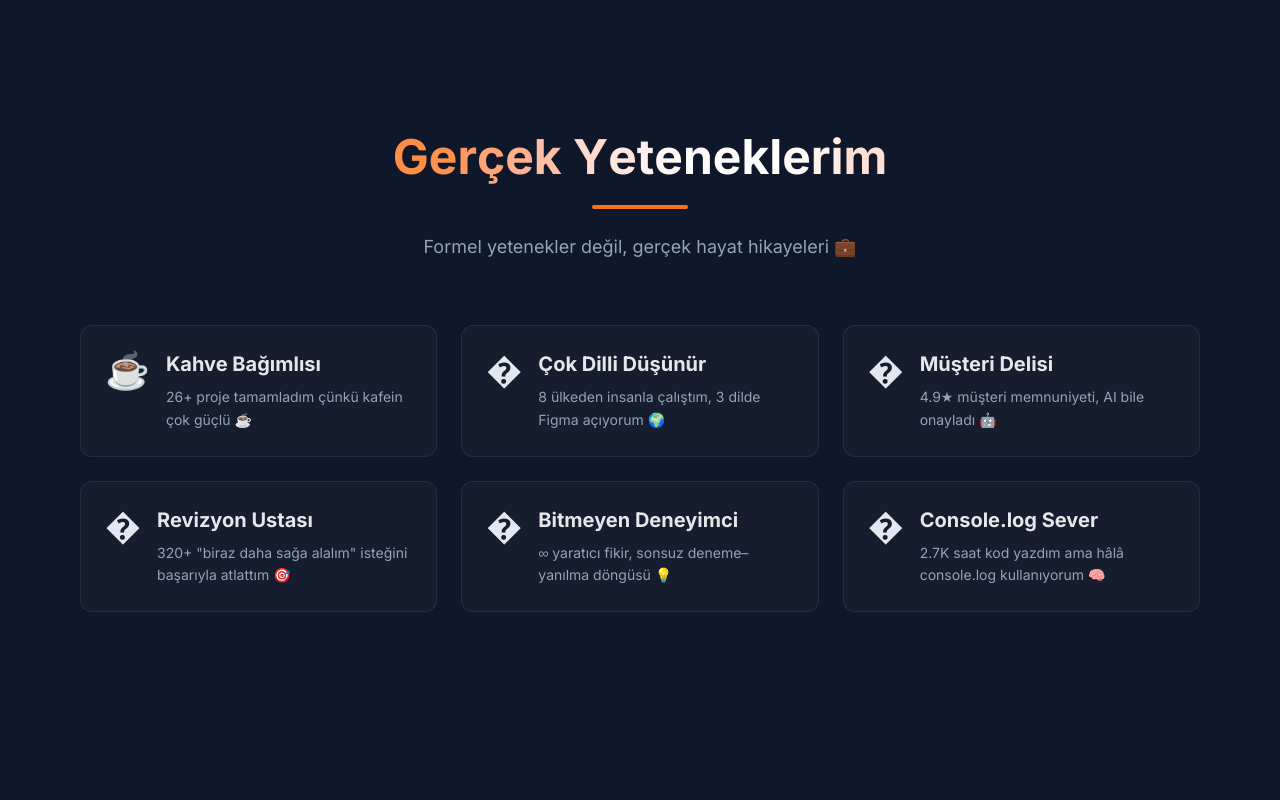
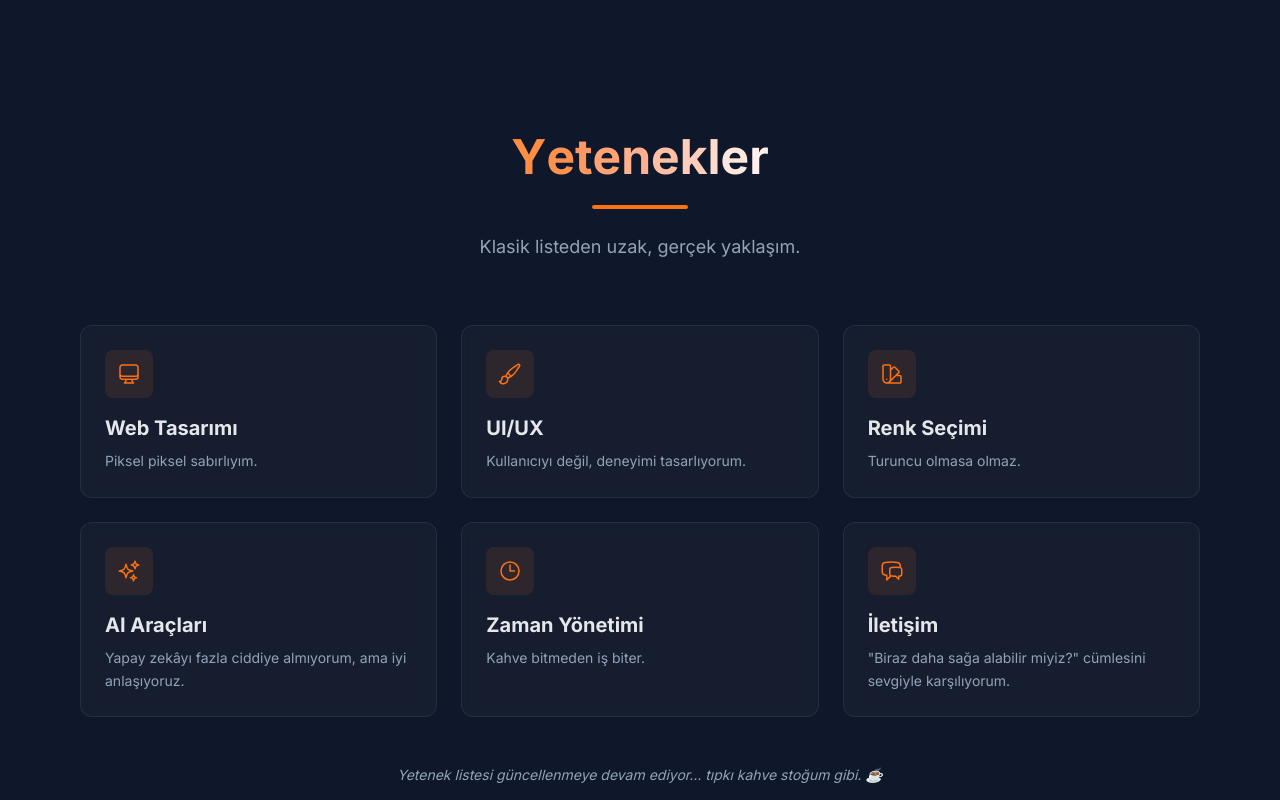
Before and after one commit to icnevudila/personal, a Next.js app: page / in a window 1280 px wide. Shown: the part 2860-3660 px from the top of the page. Built offline with nearby package versions, Linux system fonts and the light colour scheme; no server answers.

Commit message:
Yetenekler bölümü mizahi ve müşteri dostu hale getirildi

```diff
--- a/components/Skills.tsx
+++ b/components/Skills.tsx
@@ -4,16 +4,24 @@ import { motion, useInView } from 'framer-motion'
 import { useRef, useState, useEffect } from 'react'
 import { useLanguage } from '@/contexts/LanguageContext'
 import { AnimatedText } from './AnimatedText'
+import {
+  ComputerDesktopIcon,
+  PaintBrushIcon,
+  SwatchIcon,
+  SparklesIcon,
+  ClockIcon,
+  ChatBubbleLeftRightIcon
+} from '@heroicons/react/24/outline'
 
-interface StatCardProps {
-  value: string
-  label: string
+interface SkillCardProps {
+  icon: React.ComponentType<React.SVGProps<SVGSVGElement>>
+  title: string
   description: string
   delay: number
   isInView: boolean
 }
 
-function SkillCard({ value, label, description, delay, isInView }: StatCardProps) {
+function SkillCard({ icon: Icon, title, description, delay, isInView }: SkillCardProps) {
   const [isReducedMotion, setIsReducedMotion] = useState(false)
 
   useEffect(() => {
@@ -31,27 +39,25 @@ function SkillCard({ value, label, description, delay, isInView }: StatCardProps
       initial={{ opacity: 0, y: 20 }}
       animate={isInView ? { opacity: 1, y: 0 } : { opacity: 0, y: 20 }}
       transition={isReducedMotion ? { duration: 0 } : { duration: 0.5, delay, ease: 'easeOut' }}
-      whileHover={isReducedMotion ? {} : { scale: 1.02 }}
+      whileHover={isReducedMotion ? {} : { scale: 1.03 }}
       className="group relative bg-gray-800/40 backdrop-blur-sm rounded-xl p-6 border border-gray-700/50 hover:border-[#F97316]/40 transition-all duration-300 hover:shadow-[0_0_20px_rgba(249,115,22,0.15)]"
     >
-      {/* Icon/Emoji */}
-      <div className="flex items-start gap-4">
-        <div className="text-3xl sm:text-4xl flex-shrink-0">
-          {description.match(/[☕🌍🤖🎯💡🧠]/)?.pop() || '✨'}
+      {/* Icon */}
+      <div className="mb-4">
+        <div className="w-12 h-12 bg-[#F97316]/10 rounded-lg flex items-center justify-center group-hover:bg-[#F97316]/20 transition-colors">
+          <Icon className="w-6 h-6 text-[#F97316]" />
+        </div>
       </div>
 
-        <div className="flex-1">
-          {/* Label */}
+      {/* Title */}
       <h3 className="text-lg sm:text-xl font-bold text-[#E5E7EB] mb-2 group-hover:text-[#F97316] transition-colors">
-            {label}
+        {title}
       </h3>
 
       {/* Description */}
       <p className="text-sm text-[#94A3B8] leading-relaxed">
         {description}
       </p>
-        </div>
-      </div>
     </motion.article>
   )
 }
@@ -63,34 +69,34 @@ export function Skills() {
 
   const skills = [
     {
-      value: '',
-      label: 'Kahve Bağımlısı',
-      description: '26+ proje tamamladım çünkü kafein çok güçlü ☕'
+      icon: ComputerDesktopIcon,
+      title: 'Web Tasarımı',
+      description: 'Piksel piksel sabırlıyım.'
     },
     {
-      value: '',
-      label: 'Çok Dilli Düşünür',
-      description: '8 ülkeden insanla çalıştım, 3 dilde Figma açıyorum 🌍'
+      icon: PaintBrushIcon,
+      title: 'UI/UX',
+      description: 'Kullanıcıyı değil, deneyimi tasarlıyorum.'
     },
     {
-      value: '',
-      label: 'Müşteri Delisi',
-      description: '4.9★ müşteri memnuniyeti, AI bile onayladı 🤖'
+      icon: SwatchIcon,
+      title: 'Renk Seçimi',
+      description: 'Turuncu olmasa olmaz.'
     },
     {
-      value: '',
-      label: 'Revizyon Ustası',
-      description: '320+ "biraz daha sağa alalım" isteğini başarıyla atlattım 🎯'
+      icon: SparklesIcon,
+      title: 'AI Araçları',
+      description: 'Yapay zekâyı fazla ciddiye almıyorum, ama iyi anlaşıyoruz.'
     },
     {
-      value: '',
-      label: 'Bitmeyen Deneyimci',
-      description: '∞ yaratıcı fikir, sonsuz deneme–yanılma döngüsü 💡'
+      icon: ClockIcon,
+      title: 'Zaman Yönetimi',
+      description: 'Kahve bitmeden iş biter.'
     },
     {
-      value: '',
-      label: 'Console.log Sever',
-      description: '2.7K saat kod yazdım ama hâlâ console.log kullanıyorum 🧠'
+      icon: ChatBubbleLeftRightIcon,
+      title: 'İletişim',
+      description: '"Biraz daha sağa alabilir miyiz?" cümlesini sevgiyle karşılıyorum.'
     },
   ]
 
@@ -107,11 +113,11 @@ export function Skills() {
           {/* Section Header */}
           <div className="text-center mb-12 md:mb-16 px-4">
             <h2 id="skills-title" className="text-3xl sm:text-4xl md:text-5xl font-bold mb-4 md:mb-6 text-[#E5E7EB]">
-              <AnimatedText text="Gerçek Yeteneklerim" />
+              <AnimatedText text="Yetenekler" />
             </h2>
             <div className="w-24 h-1 bg-[#F97316] mx-auto rounded-full" />
             <p className="text-base sm:text-lg text-[#94A3B8] mt-4 md:mt-6 max-w-2xl mx-auto">
-              Formel yetenekler değil, gerçek hayat hikayeleri 💼
+              Klasik listeden uzak, gerçek yaklaşım.
             </p>
           </div>
 
@@ -119,15 +125,22 @@ export function Skills() {
           <div className="grid grid-cols-1 md:grid-cols-2 lg:grid-cols-3 gap-6 px-4">
             {skills.map((skill, index) => (
               <SkillCard
-                key={skill.label}
-                value={skill.value}
-                label={skill.label}
+                key={skill.title}
+                icon={skill.icon}
+                title={skill.title}
                 description={skill.description}
                 delay={index * 0.1}
                 isInView={isInView}
               />
             ))}
           </div>
+
+          {/* Footer text */}
+          <div className="text-center mt-12">
+            <p className="text-sm text-[#94A3B8] italic">
+              Yetenek listesi güncellenmeye devam ediyor… tıpkı kahve stoğum gibi. ☕
+            </p>
+          </div>
         </motion.div>
       </div>
     </section>
```
Lines whose indentation alone changed are shown as unchanged.
